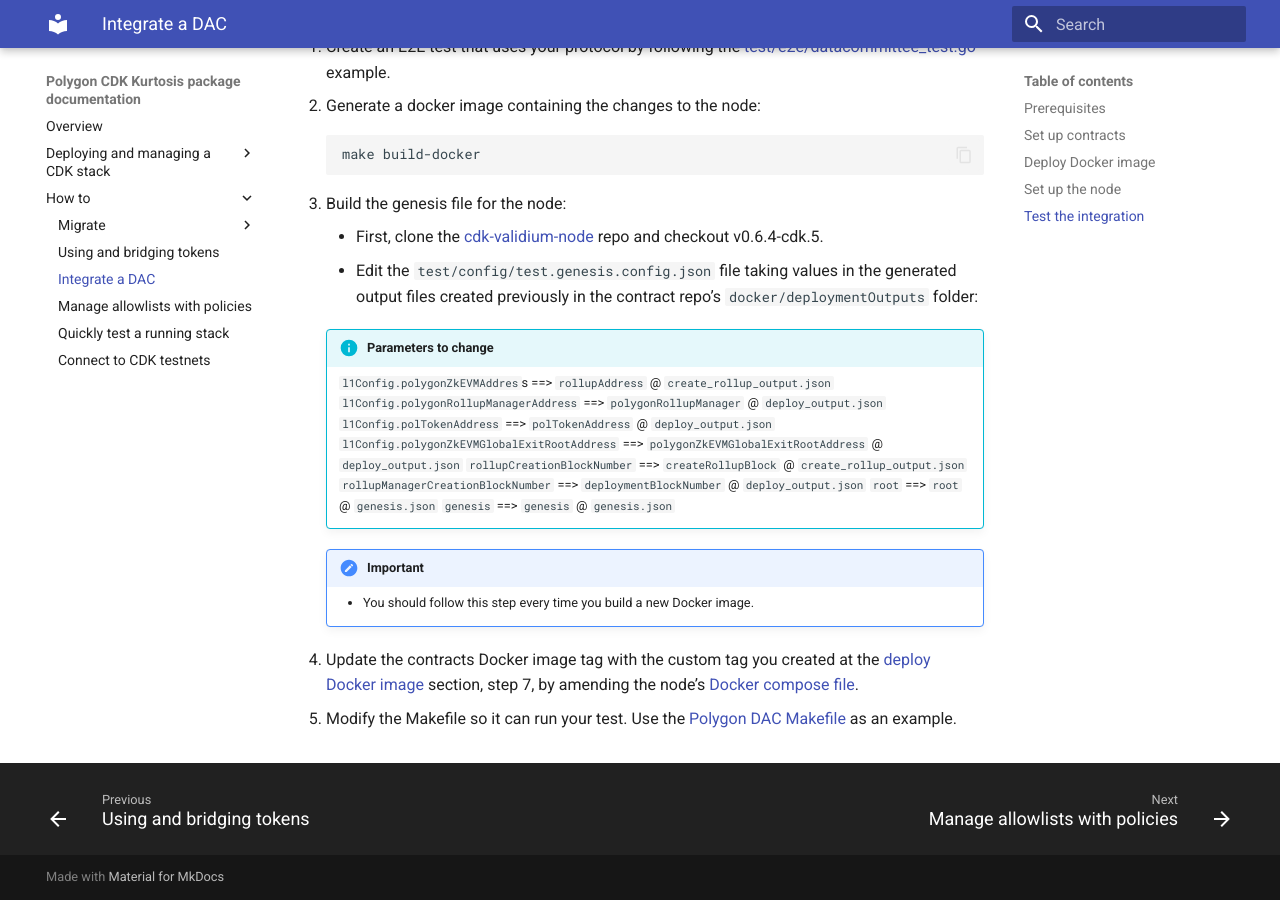
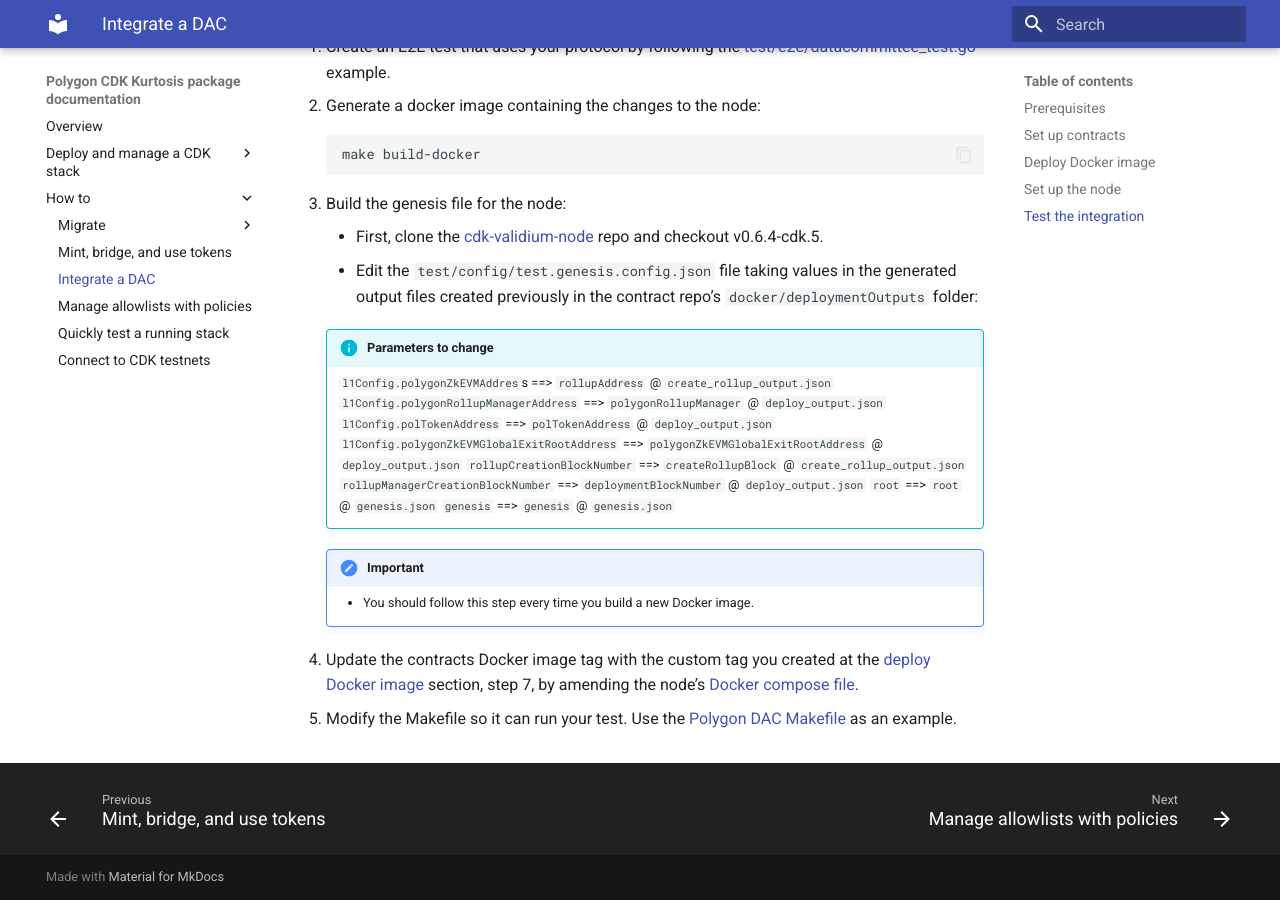
Before and after one commit to 0xPolygon/kurtosis-cdk, an MkDocs documentation site: the page built from docs/how-to/integrate-da.md, in a window 1280 px wide and 900 px high, scrolled down 3917 px. Built offline with MkDocs 1.6.1 and Material for MkDocs 9.7.7, drawn with Linux system fonts in a browser that asks for light colours.

Commit message:
tiny clarifications

```diff
--- a/mkdocs.yml
+++ b/mkdocs.yml
@@ -24,7 +24,7 @@ theme:
 
 nav:
   - Overview: index.md
-  - Deploying and managing a CDK stack:
+  - Deploy and manage a CDK stack:
     - Deploy the CDK stack: quickstart/deploy-stack.md
     - Set up a permissionless node: quickstart/set-up-node.md
     - Observability: quickstart/observability.md
@@ -33,7 +33,7 @@ nav:
   - How to:
     - Migrate:
       - Fork id 7 to 9: how-to/migrate/forkid-7-to-9.md
-    - Using and bridging tokens: how-to/use-native-token.md
+    - Mint, bridge, and use tokens: how-to/use-native-token.md
     - Integrate a DAC: how-to/integrate-da.md
     - Manage allowlists with policies: how-to/manage-policies.md
     - Quickly test a running stack: how-to/quick-test-stack.md
```
Also changed, not shown: docs/how-to/use-native-token.md (+4 -2 lines).
